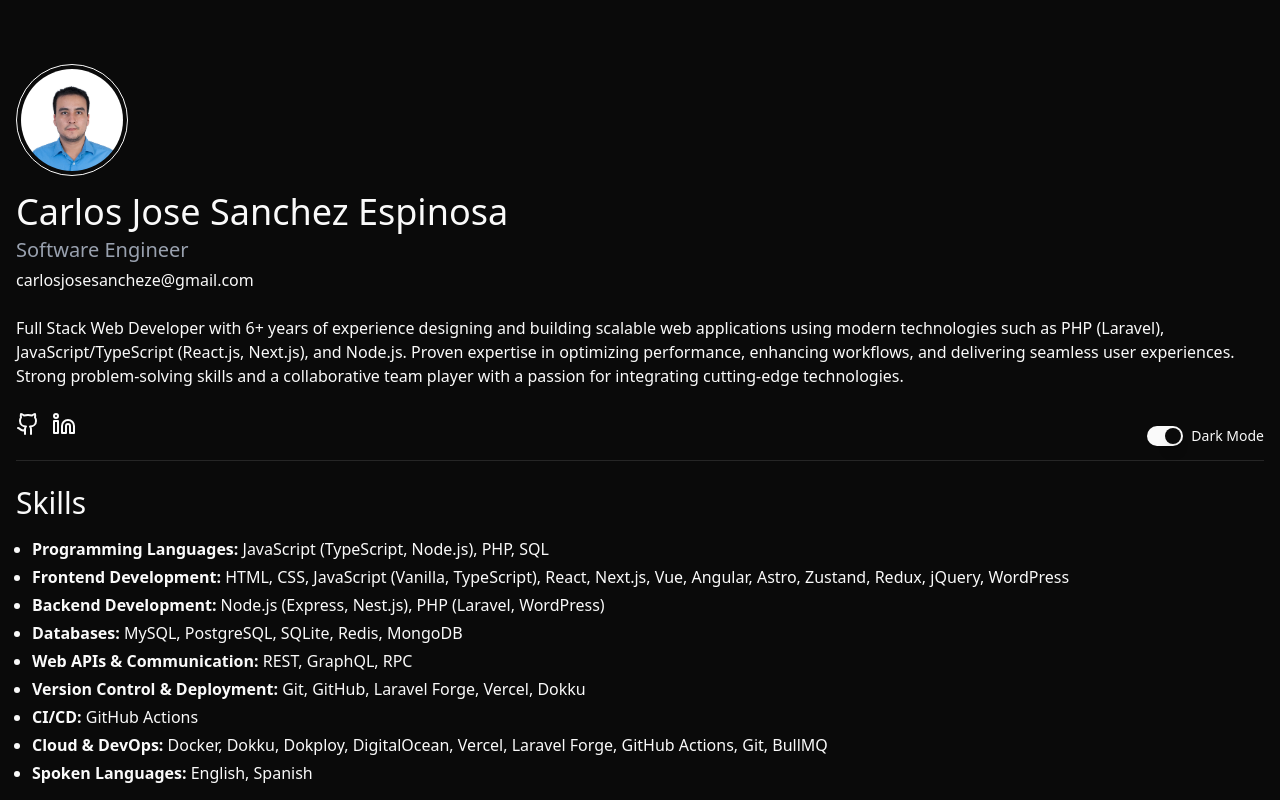
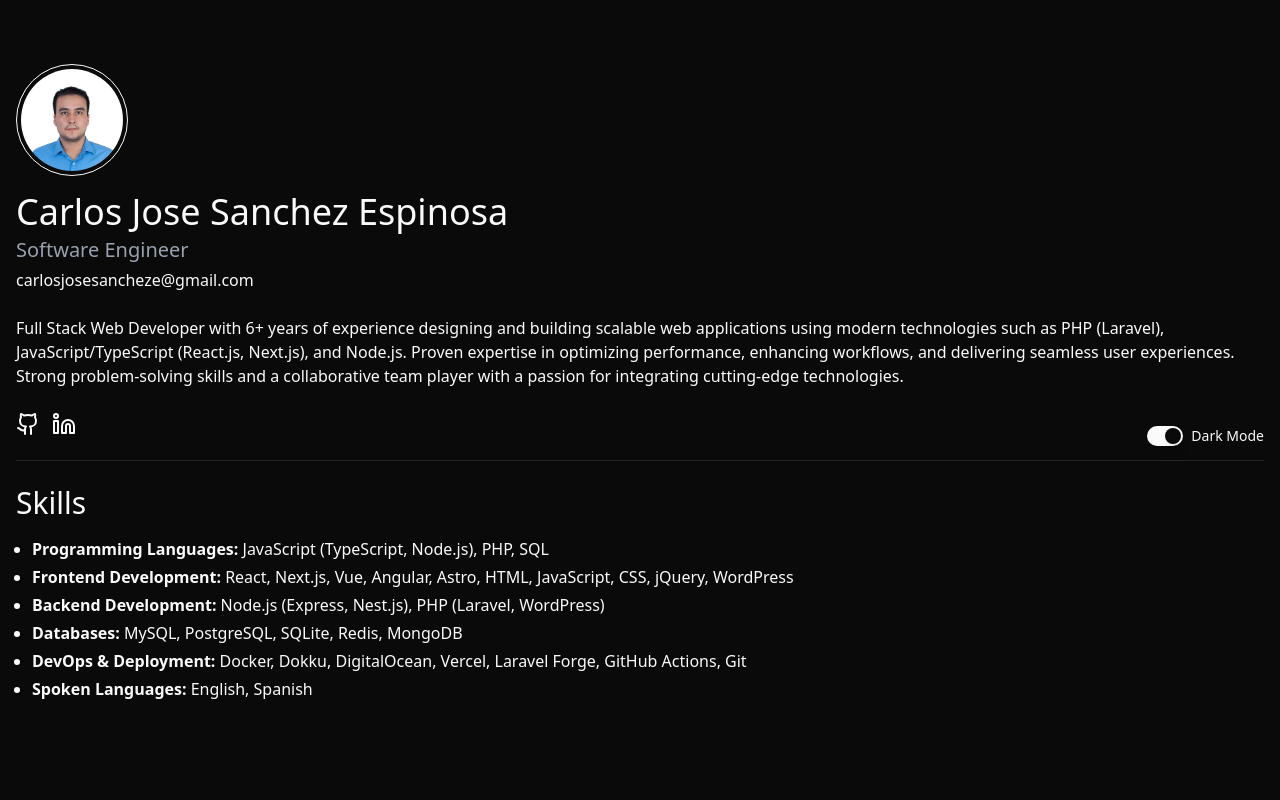
Before and after one commit to csanchez24/website, a React (Vite) app: page / in a window 1280 px wide. Built offline with nearby package versions, Linux system fonts and the light colour scheme.

Commit message:
improve content

```diff
--- a/src/App.tsx
+++ b/src/App.tsx
@@ -60,9 +60,8 @@ function App() {
                 PHP, SQL
               </li>
               <li>
-                <b>Frontend Development:</b> HTML, CSS, JavaScript (Vanilla,
-                TypeScript), React, Next.js, Vue, Angular, Astro, Zustand,
-                Redux, jQuery, WordPress
+                <b>Frontend Development:</b> React, Next.js, Vue, Angular,
+                Astro, HTML, JavaScript, CSS, jQuery, WordPress
               </li>
               <li>
                 <b>Backend Development:</b> Node.js (Express, Nest.js), PHP
@@ -72,18 +71,8 @@ function App() {
                 <b>Databases:</b> MySQL, PostgreSQL, SQLite, Redis, MongoDB
               </li>
               <li>
-                <b>Web APIs & Communication:</b> REST, GraphQL, RPC
-              </li>
-              <li>
-                <b>Version Control & Deployment:</b> Git, GitHub, Laravel Forge,
-                Vercel, Dokku
-              </li>
-              <li>
-                <b>CI/CD:</b> GitHub Actions
-              </li>
-              <li>
-                <b>Cloud & DevOps:</b> Docker, Dokku, Dokploy, DigitalOcean,
-                Vercel, Laravel Forge, GitHub Actions, Git, BullMQ
+                <b>DevOps & Deployment:</b> Docker, Dokku, DigitalOcean, Vercel,
+                Laravel Forge, GitHub Actions, Git
               </li>
               <li>
                 <b>Spoken Languages:</b> English, Spanish
```
